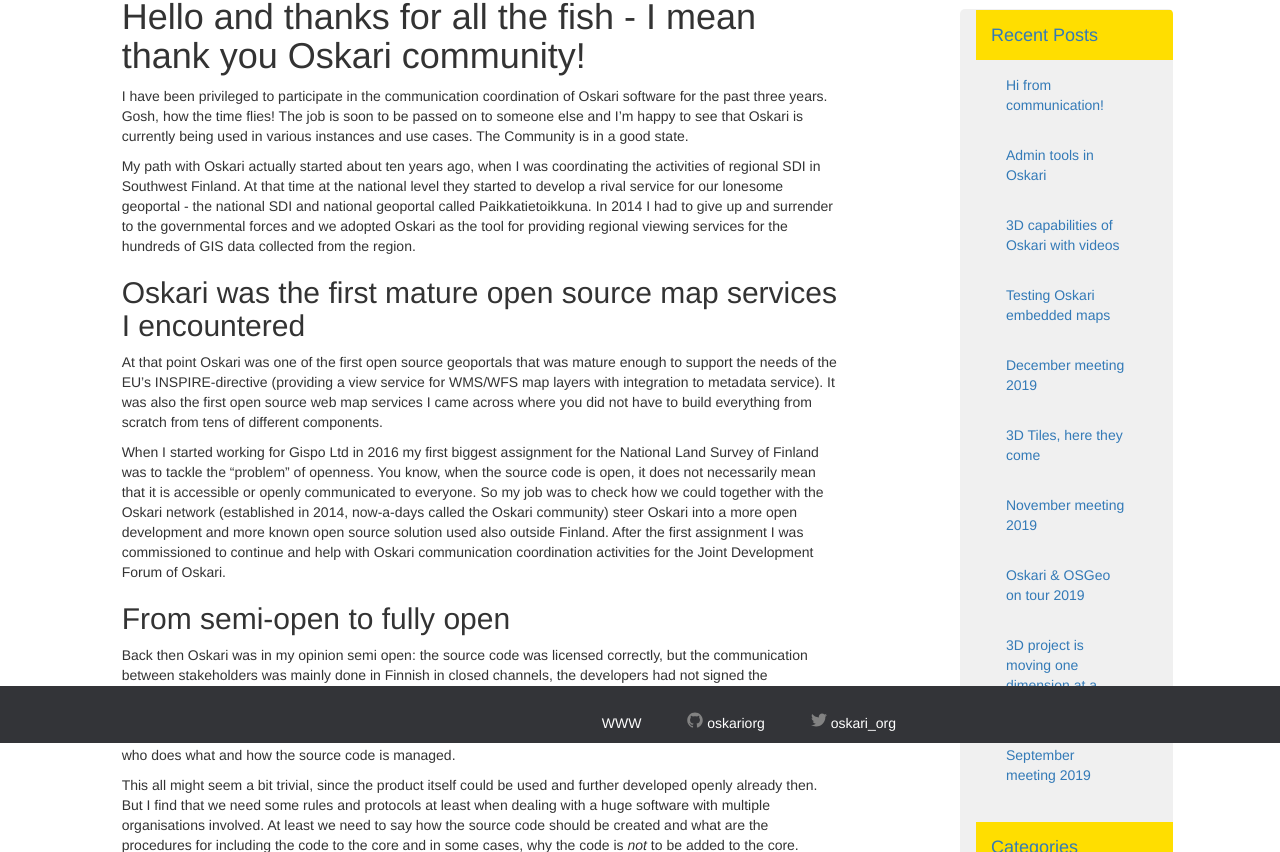
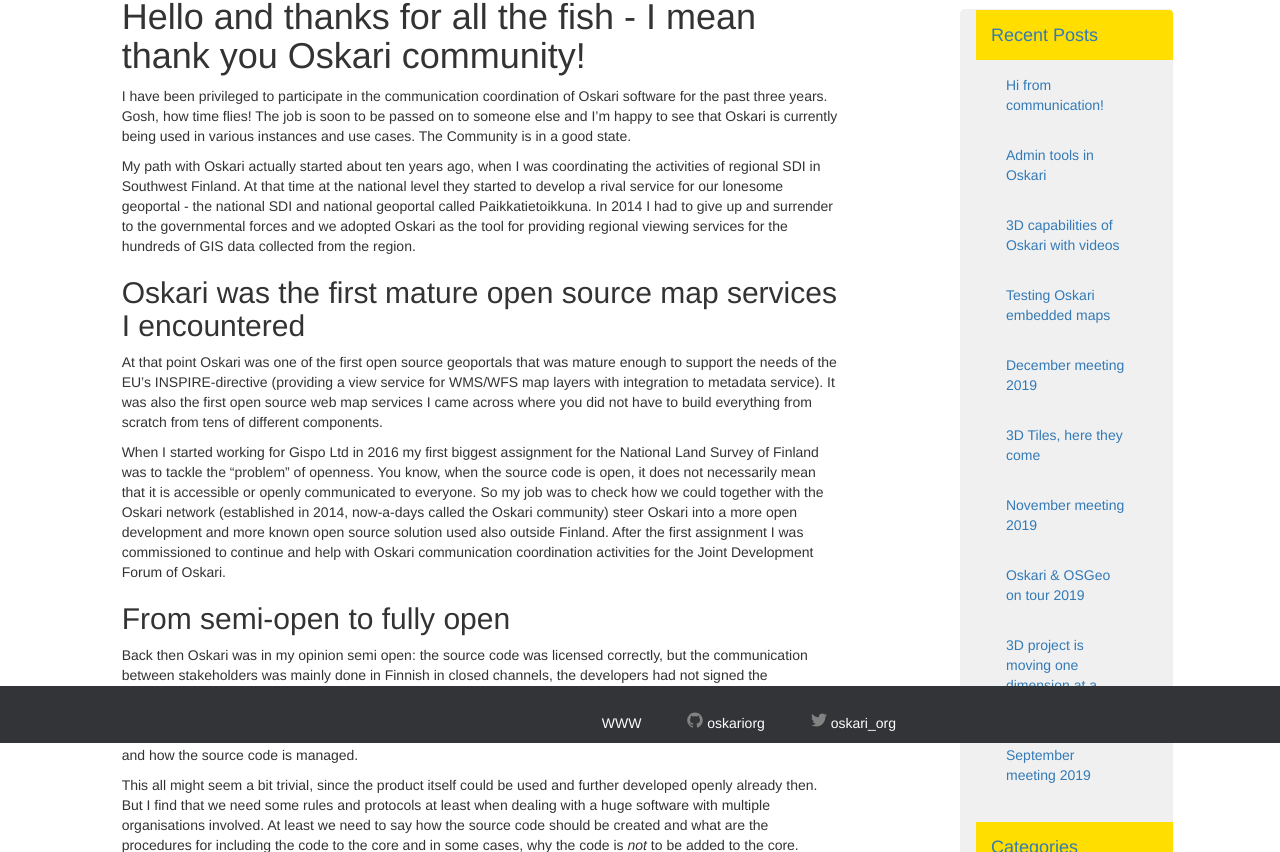
Before and after one commit to oskariorg/oskariorg.github.io, a Jekyll site: the page built from _posts/2020-08-28-Hi_from_communication.md, in a window 1280 px wide. Shown: the part 157-1009 px from the top of the page. Built offline with Jekyll 4.4.1, drawn with Linux system fonts in a browser that asks for light colours; nearby versions of some CDN libraries.

Commit message:
Update 2020-08-28-Hi_from_communication.md
Refraced things

```diff
--- a/_posts/2020-08-28-Hi_from_communication.md
+++ b/_posts/2020-08-28-Hi_from_communication.md
@@ -9,7 +9,7 @@ categories: [news]
 
 # Hello and thanks for all the fish - I mean thank you Oskari community!
 
-I have been privileged to participate in the communication coordination of Oskari software for the past three years. Gosh, how the time flies!
+I have been privileged to participate in the communication coordination of Oskari software for the past three years. Gosh, how time flies!
 The job is soon to be passed on to someone else and I’m happy to see that Oskari is currently being used in various instances and use cases. The Community is in a good state.
 
 My path with Oskari actually started about ten years ago, when I was coordinating the activities of regional SDI in Southwest Finland.
@@ -29,7 +29,7 @@ and more known open source solution used also outside Finland. After the first a
 ## From semi-open to fully open
 
 Back then Oskari was in my opinion semi open: the source code was licensed correctly, but the communication between stakeholders was mainly done in Finnish in closed channels,
-the developers had not signed the Contributor License Agreement and hence the source code could have encountered some legal immaterial problems.
+the developers had not signed the Contributor License Agreement and hence the source code could have encountered some IPR challenges.
 Also there were some bureaucratic hindrances that affected how to contribute, who could be part of the community and what are the roles of different groups and users.
 And above all, there was a lingering question about who does what and how the source code is managed.
 
```
